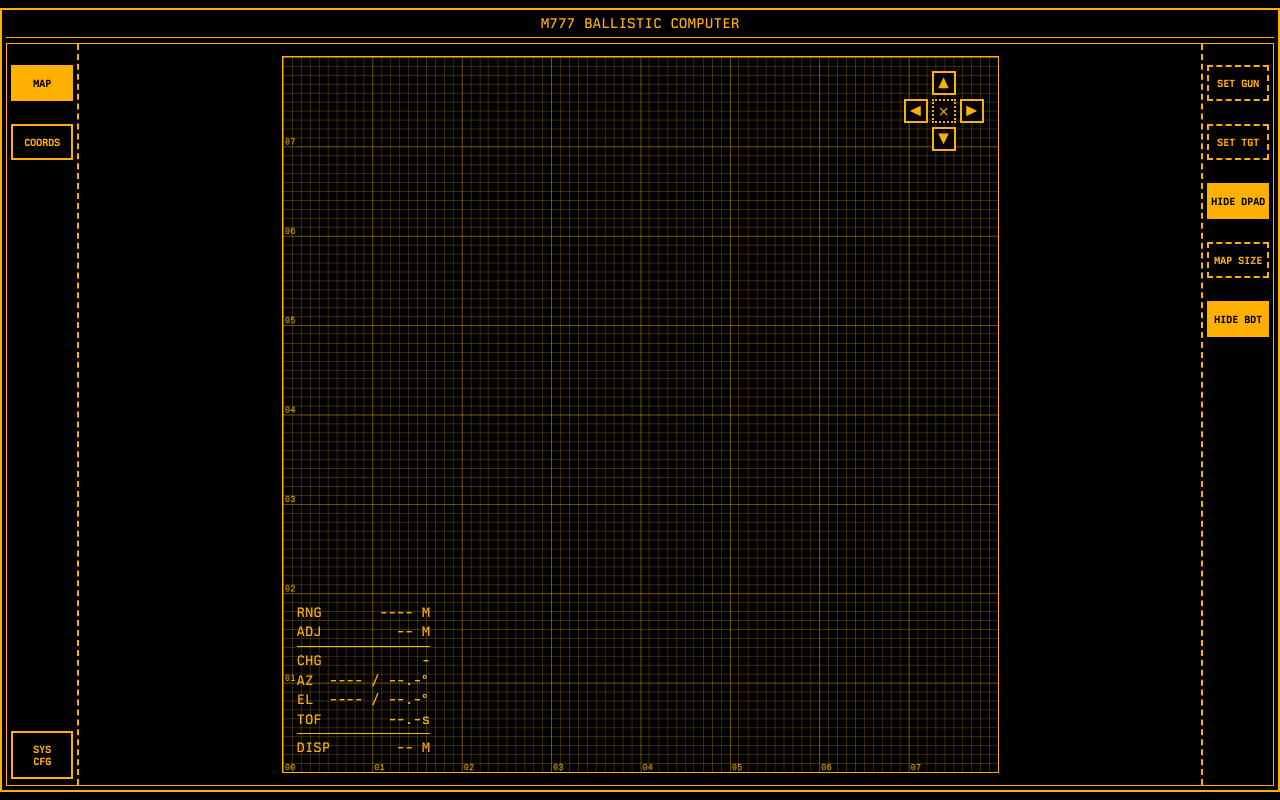
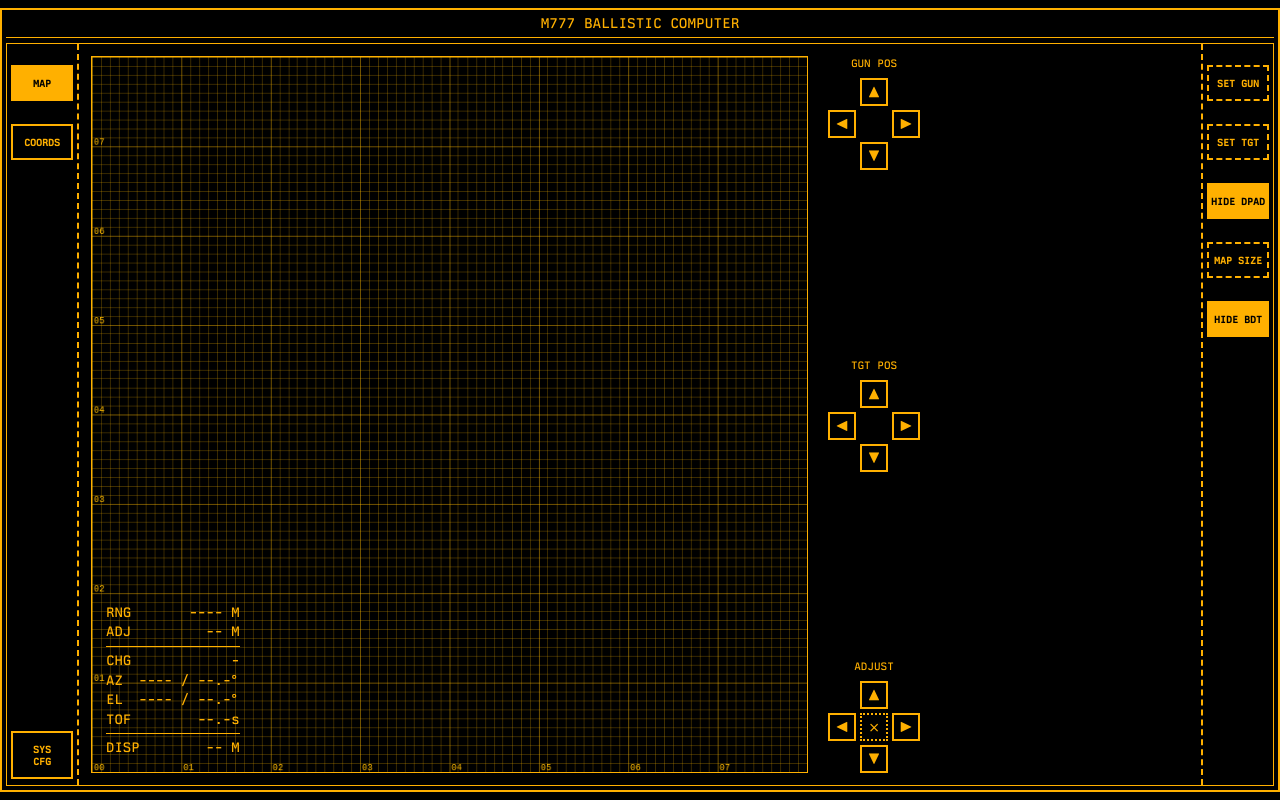
Before and after one commit to Snake-Fist/ARTILLERY, a React (Vite) app: page / in a window 1280 px wide. Both pictures are taken after a click on the button "MAP". Built offline with nearby package versions, Linux system fonts and the light colour scheme.

Commit message:
Refactor D-pad Layout & Fix Holding Repeating Action

```diff
--- a/src/App.tsx
+++ b/src/App.tsx
@@ -180,6 +180,64 @@
   if (x0 === x1) return y0;
   return y0 + ((x - x0) * (y1 - y0)) / (x1 - x0);
 }
+
+const RepeatButton = ({ onClick, children, style, className }: any) => {
+  const timeoutRef = useRef<any>(null);
+  const intervalRef = useRef<any>(null);
+  const delayRef = useRef(150);
+  const onClickRef = useRef(onClick);
+
+  useEffect(() => {
+    onClickRef.current = onClick;
+  }, [onClick]);
+
+  const startRepeating = () => {
+    // Fire the initial click immediately
+    onClickRef.current();
+
+    delayRef.current = 200;
+    clearTimeout(timeoutRef.current);
+    clearTimeout(intervalRef.current);
+
+    timeoutRef.current = setTimeout(() => {
+      const run = () => {
+        onClickRef.current();
+        delayRef.current = Math.max(20, delayRef.current * 0.85); // Accelerate rapidly
+        intervalRef.current = setTimeout(run, delayRef.current);
+      };
+      run();
+    }, 400); // Wait 400ms before repeat begins
+  };
+
+  const stopRepeating = () => {
+    clearTimeout(timeoutRef.current);
+    clearTimeout(intervalRef.current);
+  };
+
+  return (
+    <button
+      className={className}
+      style={style}
+      onPointerDown={(e) => {
+        e.preventDefault();
+        e.currentTarget.setPointerCapture(e.pointerId);
+        startRepeating();
+      }}
+      onPointerUp={(e) => {
+        e.preventDefault();
+        if (e.currentTarget.hasPointerCapture(e.pointerId)) {
+          e.currentTarget.releasePointerCapture(e.pointerId);
+        }
+        stopRepeating();
+      }}
+      onPointerLeave={(e) => { e.preventDefault(); stopRepeating(); }}
+      onPointerCancel={(e) => { e.preventDefault(); stopRepeating(); }}
+      onContextMenu={(e) => e.preventDefault()}
+    >
+      {children}
+    </button>
+  );
+};
 
 function App() {
   const [gunX, setGunX] = useState<string>('');
@@ -423,7 +481,7 @@
           const py = canvas.height - (y / mapMeters) * canvas.height;
 
           ctx.strokeStyle = '#ffbb00';
-          ctx.lineWidth = 2;
+          ctx.lineWidth = 1;
           ctx.beginPath();
           ctx.moveTo(px - 5, py); ctx.lineTo(px + 5, py);
           ctx.moveTo(px, py - 5); ctx.lineTo(px, py + 5);
@@ -618,6 +676,34 @@
       else if (xOffset < 0) { setAdjE(''); setAdjW(Math.abs(xOffset).toString()); }
       else { setAdjE(''); setAdjW(''); }
 
+      setFireStart(null);
+  };
+
+  const handleGridAdjust = (type: 'gun' | 'tgt', dir: 'N' | 'S' | 'E' | 'W') => {
+      let xStr = type === 'gun' ? gunX : tgtX;
+      let yStr = type === 'gun' ? gunY : tgtY;
+
+      let x = parseGridPiece(xStr) || 0;
+      let y = parseGridPiece(yStr) || 0;
+
+      if (dir === 'N') y += 10;
+      if (dir === 'S') y -= 10;
+      if (dir === 'E') x += 10;
+      if (dir === 'W') x -= 10;
+
+      x = Math.max(0, x);
+      y = Math.max(0, y);
+
+      const newX = x.toString().padStart(4, '0');
+      const newY = y.toString().padStart(4, '0');
+
+      if (type === 'gun') {
+          setGunX(newX);
+          setGunY(newY);
+      } else {
+          setTgtX(newX);
+          setTgtY(newY);
+      }
       setFireStart(null);
   };
 
@@ -836,11 +922,9 @@
           </div>
       )}
 
-
       {activePage === 'MAP' && (
-          <div className="map-page" style={{ display: 'flex', flexDirection: 'column', flex: 1, minHeight: 0, minWidth: 0 }}>
-             <div style={{ flex: 1, minHeight: 0, minWidth: 0, display: 'flex', justifyContent: 'center', alignItems: 'center' }}>
-                 <div style={{ position: 'relative', maxHeight: '100%', maxWidth: '100%', aspectRatio: '1/1', overflow: 'hidden' }}>
+          <div className="map-page map-responsive-wrapper">
+             <div className="map-canvas-container">
                  <canvas
                      ref={canvasRef}
                      width={800}
@@ -868,20 +952,6 @@
                       </div>
                   )}
 
-                     {showDPad && (
-                          <div className="d-pad" style={{ position: 'absolute', top: '15px', right: '15px', display: 'grid', gridTemplateColumns: 'repeat(3, 24px)', gridTemplateRows: 'repeat(3, 24px)', gap: '4px', zIndex: 10, fontSize: '20px' }}>
-                             <div />
-                             <button onClick={() => handleAdjust('N')} style={{ padding: 0, margin: 0, width: '100%', height: '100%', display: 'flex', alignItems: 'center', justifyContent: 'center', boxSizing: 'border-box' }}>▲</button>
-                             <div />
-                             <button onClick={() => handleAdjust('W')} style={{ padding: 0, margin: 0, width: '100%', height: '100%', display: 'flex', alignItems: 'center', justifyContent: 'center', boxSizing: 'border-box' }}>◀</button>
-                             <button onClick={handleResetAdjust} style={{ padding: 0, margin: 0, width: '100%', height: '100%', display: 'flex', alignItems: 'center', justifyContent: 'center', boxSizing: 'border-box', borderStyle: 'dotted', fontSize: '14px' }}>⨯</button>
-                             <button onClick={() => handleAdjust('E')} style={{ padding: 0, margin: 0, width: '100%', height: '100%', display: 'flex', alignItems: 'center', justifyContent: 'center', boxSizing: 'border-box' }}>▶</button>
-                             <div />
-                             <button onClick={() => handleAdjust('S')} style={{ padding: 0, margin: 0, width: '100%', height: '100%', display: 'flex', alignItems: 'center', justifyContent: 'center', boxSizing: 'border-box' }}>▼</button>
-                             <div />
-                         </div>
-                      )}
-
                  {timerRender}
 
                  {showBDT && (
@@ -899,9 +969,60 @@
                       </div>
                   )}
              </div>
+
+             {showDPad && (
+                 <div className="dpads-sidebar">
+
+                     {/* GUN D-PAD */}
+                     <div className="dpad-item">
+                         <span className="dpad-item-title">GUN POS</span>
+                         <div className="dpad-grid">
+                             <div />
+                             <RepeatButton onClick={() => handleGridAdjust('gun', 'N')} className="dpad-btn">▲</RepeatButton>
+                             <div />
+                             <RepeatButton onClick={() => handleGridAdjust('gun', 'W')} className="dpad-btn">◀</RepeatButton>
+                             <div />
+                             <RepeatButton onClick={() => handleGridAdjust('gun', 'E')} className="dpad-btn">▶</RepeatButton>
+                             <div />
+                             <RepeatButton onClick={() => handleGridAdjust('gun', 'S')} className="dpad-btn">▼</RepeatButton>
+                             <div />
+                         </div>
                      </div>
 
+                     {/* TARGET D-PAD */}
+                     <div className="dpad-item">
+                         <span className="dpad-item-title">TGT POS</span>
+                         <div className="dpad-grid">
+                             <div />
+                             <RepeatButton onClick={() => handleGridAdjust('tgt', 'N')} className="dpad-btn">▲</RepeatButton>
+                             <div />
+                             <RepeatButton onClick={() => handleGridAdjust('tgt', 'W')} className="dpad-btn">◀</RepeatButton>
+                             <div />
+                             <RepeatButton onClick={() => handleGridAdjust('tgt', 'E')} className="dpad-btn">▶</RepeatButton>
+                             <div />
+                             <RepeatButton onClick={() => handleGridAdjust('tgt', 'S')} className="dpad-btn">▼</RepeatButton>
+                             <div />
+                         </div>
+                     </div>
 
+                     {/* ADJUSTMENT D-PAD */}
+                     <div className="dpad-item">
+                         <span className="dpad-item-title">ADJUST</span>
+                         <div className="dpad-grid">
+                             <div />
+                             <RepeatButton onClick={() => handleAdjust('N')} className="dpad-btn">▲</RepeatButton>
+                             <div />
+                             <RepeatButton onClick={() => handleAdjust('W')} className="dpad-btn">◀</RepeatButton>
+                             <button onClick={handleResetAdjust} className="dpad-btn dpad-btn-reset">⨯</button>
+                             <RepeatButton onClick={() => handleAdjust('E')} className="dpad-btn">▶</RepeatButton>
+                             <div />
+                             <RepeatButton onClick={() => handleAdjust('S')} className="dpad-btn">▼</RepeatButton>
+                             <div />
+                         </div>
+                     </div>
+
+                 </div>
+             )}
           </div>
        )}
         </div>
--- a/src/index.css
+++ b/src/index.css
@@ -316,3 +316,118 @@
     flex-direction: column;
   }
 }
+
+/* Responsive Map Layout */
+.map-responsive-wrapper {
+  display: flex;
+  flex: 1;
+  min-height: 0;
+  min-width: 0;
+  gap: 20px;
+}
+
+.map-canvas-container {
+  position: relative;
+  aspect-ratio: 1 / 1;
+  overflow: hidden;
+  flex-shrink: 0;
+}
+
+.dpads-sidebar {
+  display: flex;
+  justify-content: space-between;
+}
+
+.dpad-item {
+  display: flex;
+  flex-direction: column;
+  align-items: center;
+  gap: 8px;
+}
+
+.dpad-item-title {
+  font-size: 11px;
+}
+
+.dpad-grid {
+  display: grid;
+  grid-template-columns: repeat(3, 28px);
+  grid-template-rows: repeat(3, 28px);
+  gap: 4px;
+}
+
+.dpad-btn {
+  padding: 0;
+  margin: 0;
+  width: 100%;
+  height: 100%;
+  display: flex;
+  align-items: center;
+  justify-content: center;
+  box-sizing: border-box;
+  background: var(--term-bg);
+  color: var(--term-fg);
+  border: 2px solid var(--term-border);
+  cursor: pointer;
+  outline: none;
+  touch-action: manipulation;
+  -webkit-tap-highlight-color: transparent;
+  user-select: none;
+  font-size: 20px;
+}
+
+.dpad-btn:active, .dpad-btn.active {
+  background: var(--term-fg);
+  color: var(--term-bg);
+}
+
+.dpad-btn-reset {
+  border-style: dotted;
+  font-size: 14px;
+}
+
+@media (orientation: landscape) {
+  .map-responsive-wrapper {
+    flex-direction: row;
+    height: 100%;
+    position: relative;
+  }
+  .map-canvas-container {
+    max-height: 100%;
+  }
+  .dpads-sidebar {
+    flex-direction: column;
+    height: 100%;
+  }
+}
+
+@media (orientation: landscape) and (max-aspect-ratio: 1.45) {
+  .dpads-sidebar {
+    position: absolute;
+    right: 15px;
+    top: 50%;
+    transform: translateY(-50%);
+    height: auto;
+    padding: 15px;
+    z-index: 20;
+    gap: 15px;
+  }
+}
+
+@media (orientation: portrait) {
+  .map-responsive-wrapper {
+    flex-direction: column;
+    width: 100%;
+  }
+  .map-canvas-container {
+    max-width: 100%;
+  }
+  .dpads-sidebar {
+    flex-direction: row;
+    width: 100%;
+    justify-content: space-around;
+    flex-wrap: wrap;
+    gap: 15px;
+    margin-top: 10px;
+  }
+}
```
Lines whose indentation alone changed are shown as unchanged.
